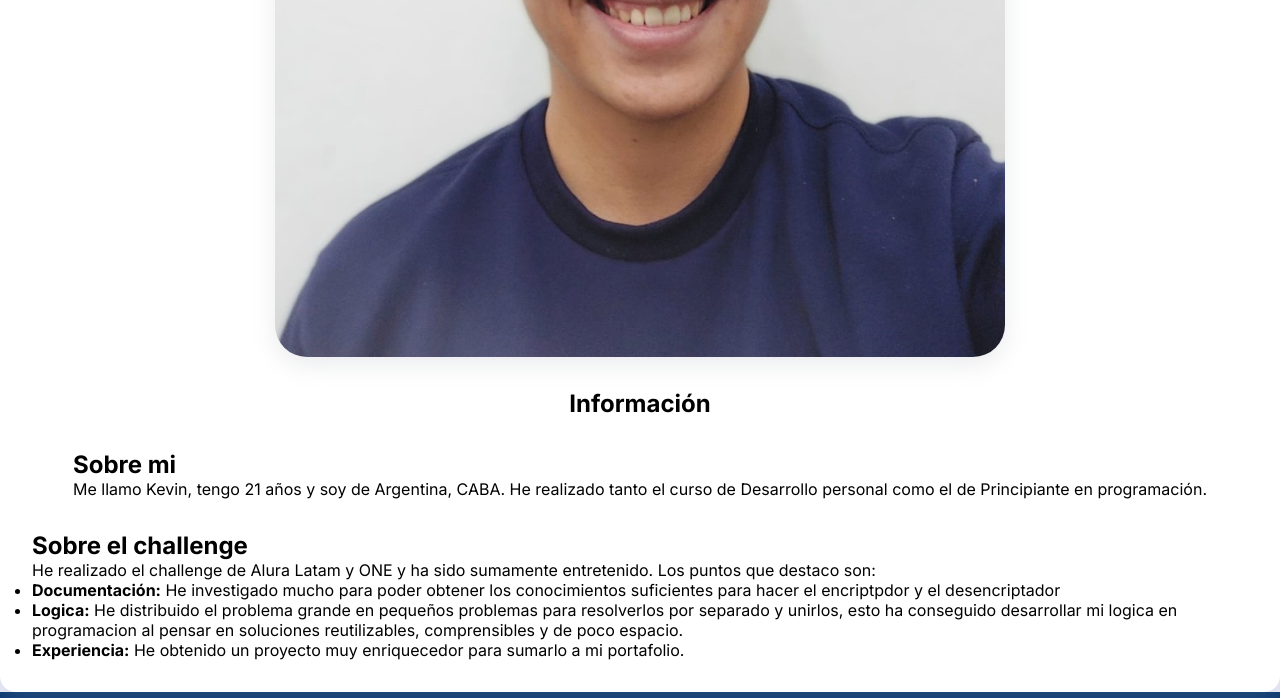
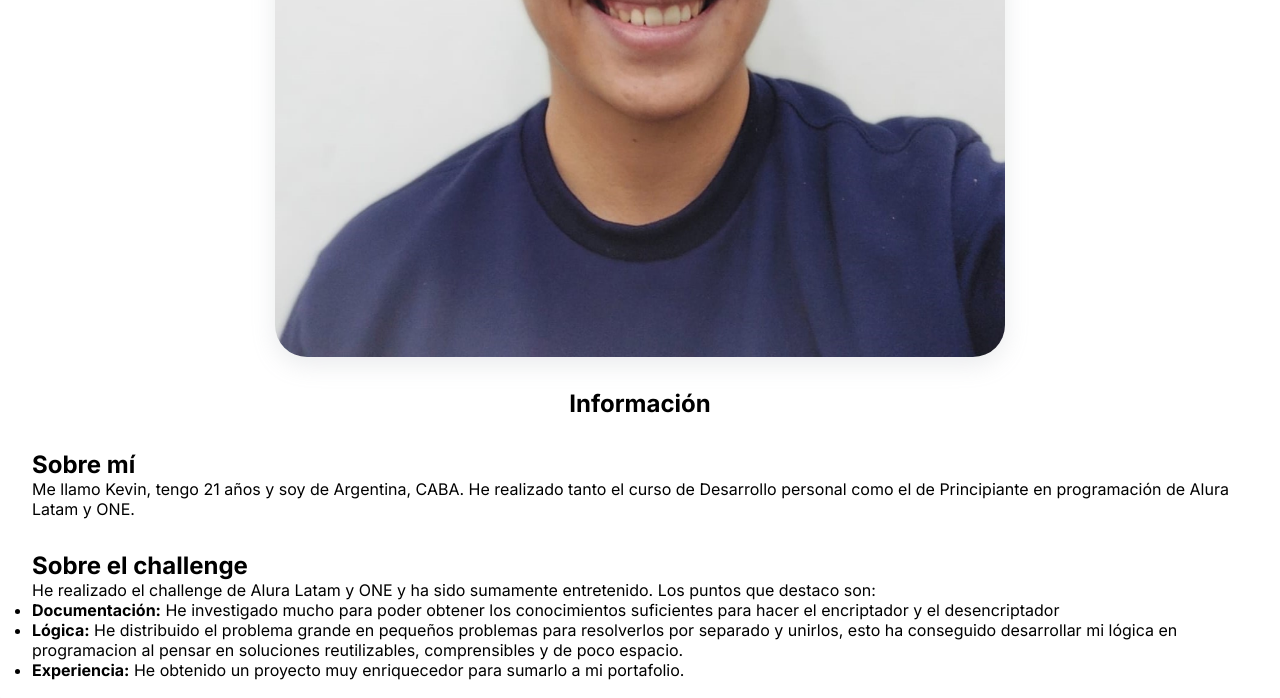
Before and after one commit to kevmpr/encriptadorONE, a plain HTML site: page pages/informacion.html in a window 1280 px wide. Shown: the part 508-1206 px from the top of the page. Drawn offline with nearby package versions, Linux system fonts and the light colour scheme.

Commit message:
corrección de ortografia

```diff
--- a/pages/informacion.html
+++ b/pages/informacion.html
@@ -45,9 +45,9 @@
                 <div class="main__article__sections">
                     <h1>Información</h1>
                     <section>
-                        <h2>Sobre mi</h2>
+                        <h2>Sobre mí</h2>
                         <p>
-                            Me llamo Kevin, tengo 21 años y soy de Argentina, CABA. He realizado tanto el curso de Desarrollo personal como el de Principiante en programación.
+                            Me llamo Kevin, tengo 21 años y soy de Argentina, CABA. He realizado tanto el curso de Desarrollo personal como el de Principiante en programación de Alura Latam y ONE.
                         </p>
                     </section>
 
@@ -61,10 +61,10 @@
                             <li>
                                 <strong>Documentación:</strong> He investigado mucho
                                 para poder obtener los conocimientos suficientes para
-                                hacer el encriptpdor y el desencriptador
+                                hacer el encriptador y el desencriptador
                             </li>
                             <li>
-                                <strong>Logica:</strong> He distribuido el problema grande en pequeños problemas para resolverlos por separado y unirlos, esto ha conseguido desarrollar mi logica en programacion al pensar en soluciones reutilizables, comprensibles y de poco espacio.
+                                <strong>Lógica:</strong> He distribuido el problema grande en pequeños problemas para resolverlos por separado y unirlos, esto ha conseguido desarrollar mi lógica en programacion al pensar en soluciones reutilizables, comprensibles y de poco espacio.
                             </li>
                             <li>
                                 <strong>Experiencia:</strong> He obtenido un proyecto muy enriquecedor para sumarlo a mi portafolio.
```
Also changed, not shown: index.html (+1 -1 lines).
